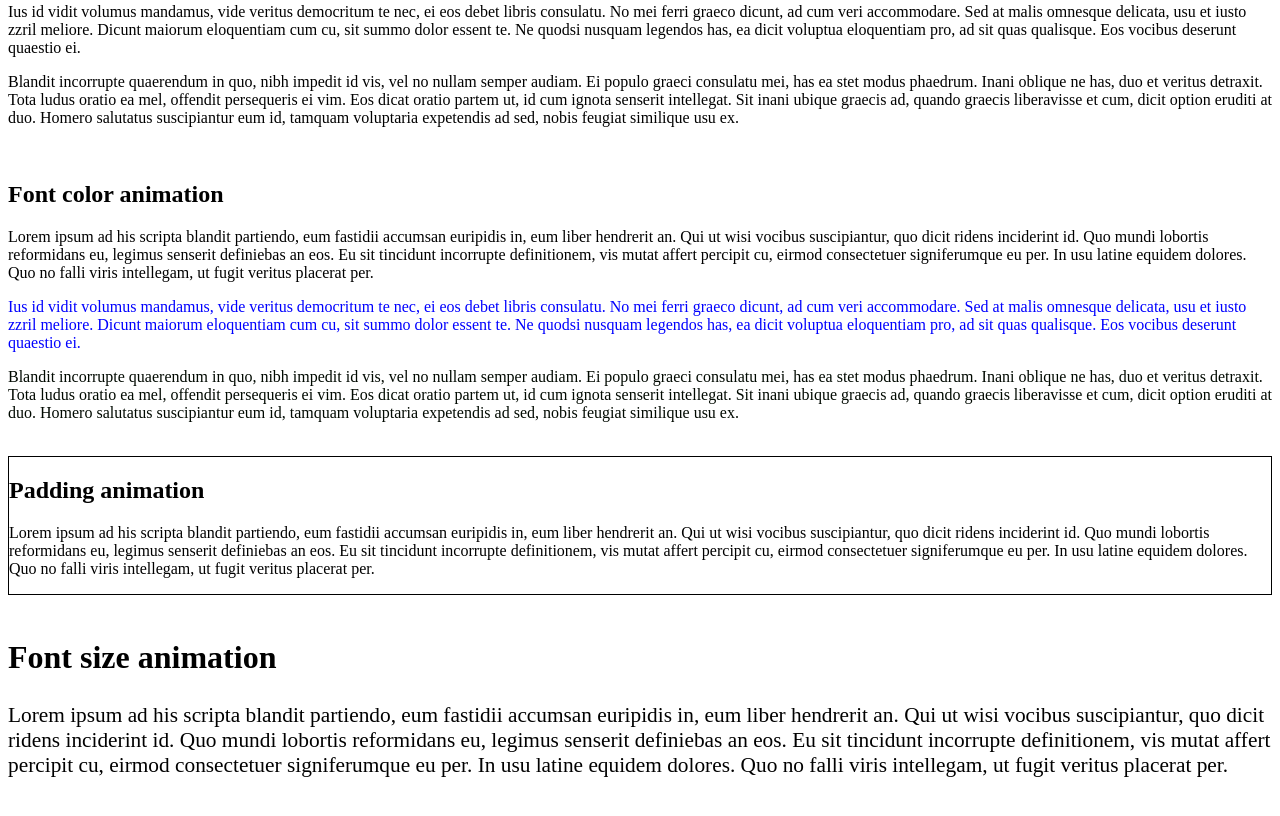
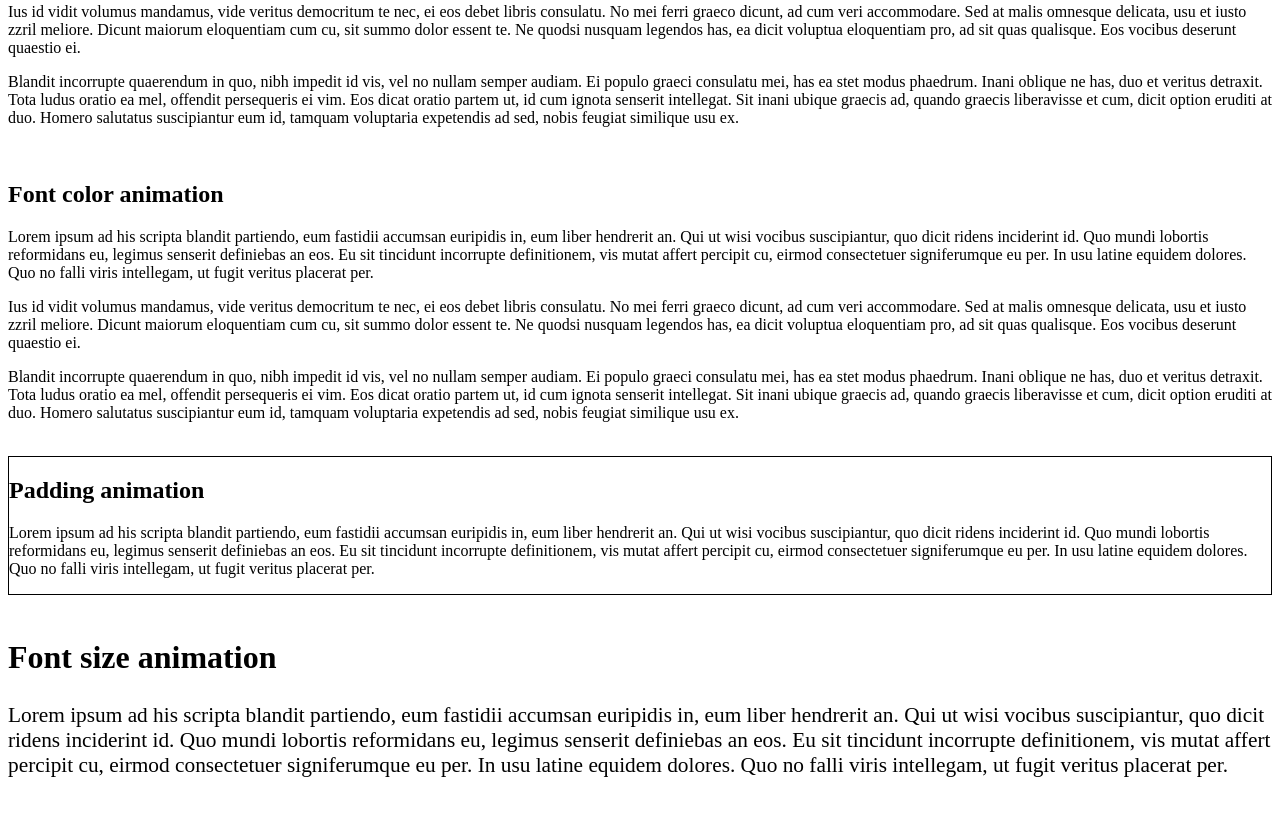
Before and after one commit to jfmdev/jqScrollAnim, a plain HTML site: page Demos/basic.html in a window 1280 px wide. Shown: the part 1687-2503 px from the top of the page. Drawn offline with Linux system fonts and the light colour scheme.

Commit message:
Fix error related to the variable 'last_progress'. Release 1.01

```diff
--- a/Demos/basic.html
+++ b/Demos/basic.html
@@ -5,7 +5,7 @@
         <meta charset="UTF-8">
         <meta name="viewport" content="width=device-width, initial-scale=1.0">
         <script type="text/javascript" src="jquery-1.11.1.min.js"></script>
-        <script type="text/javascript" src="../Source/jqscrollanim-1.0.js"></script>
+        <script type="text/javascript" src="../Source/jqscrollanim.js"></script>
         <script type="text/javascript">
             jQuery(document).ready(function() {
                 // Basic fade animation.
--- a/Source/jqscrollanim-1.0.js
+++ b/Source/jqscrollanim.js
@@ -52,8 +52,7 @@
             rew_s: null,
             rew_e: null,
             animations: [],
-            stake: null,
-            last_progress: null
+            stake: null
             }, options );
 
         if(settings.animation !== undefined && settings.animation !== null) {
@@ -101,6 +100,9 @@
         return this.each(function() {
             // Get the target.
             var target = $(this);
+
+		    // Set last progress.
+		    $.data(target, 'last_progress', -1);
 
             // Save position values.
             $.data(target, 'position', target.position());
@@ -164,8 +166,10 @@
                 }
             }
 
+if(target.attr('id') == "DELETE") console.log(progress + " - " + $.data(target, 'last_progress') + " = " + target.css(settings.animations[0].property));
+
             // Verify if the progress has changed.
-            if(progress !== settings.last_progress)
+            if(progress !== $.data(target, 'last_progress'))
             {
                 // Execute animations.
                 for(var a=0; a<settings.animations.length; a++) {
@@ -217,9 +221,10 @@
                         target.css(anim.property, anim.end[select]);
                     }
                 }
+if(target.attr('id') == "DELETE") console.log("           = " + target.css(settings.animations[0].property));
 
                 // Update last progress.
-                settings.last_progress = progress;
+                $.data(target, 'last_progress', progress);
             }
         }
 
```
Also changed, not shown: Demos/demos.html (+1 -1 lines), Source/jqscrollanim-1.0.min.js (deleted), Source/jqscrollanim.min.js (added).
